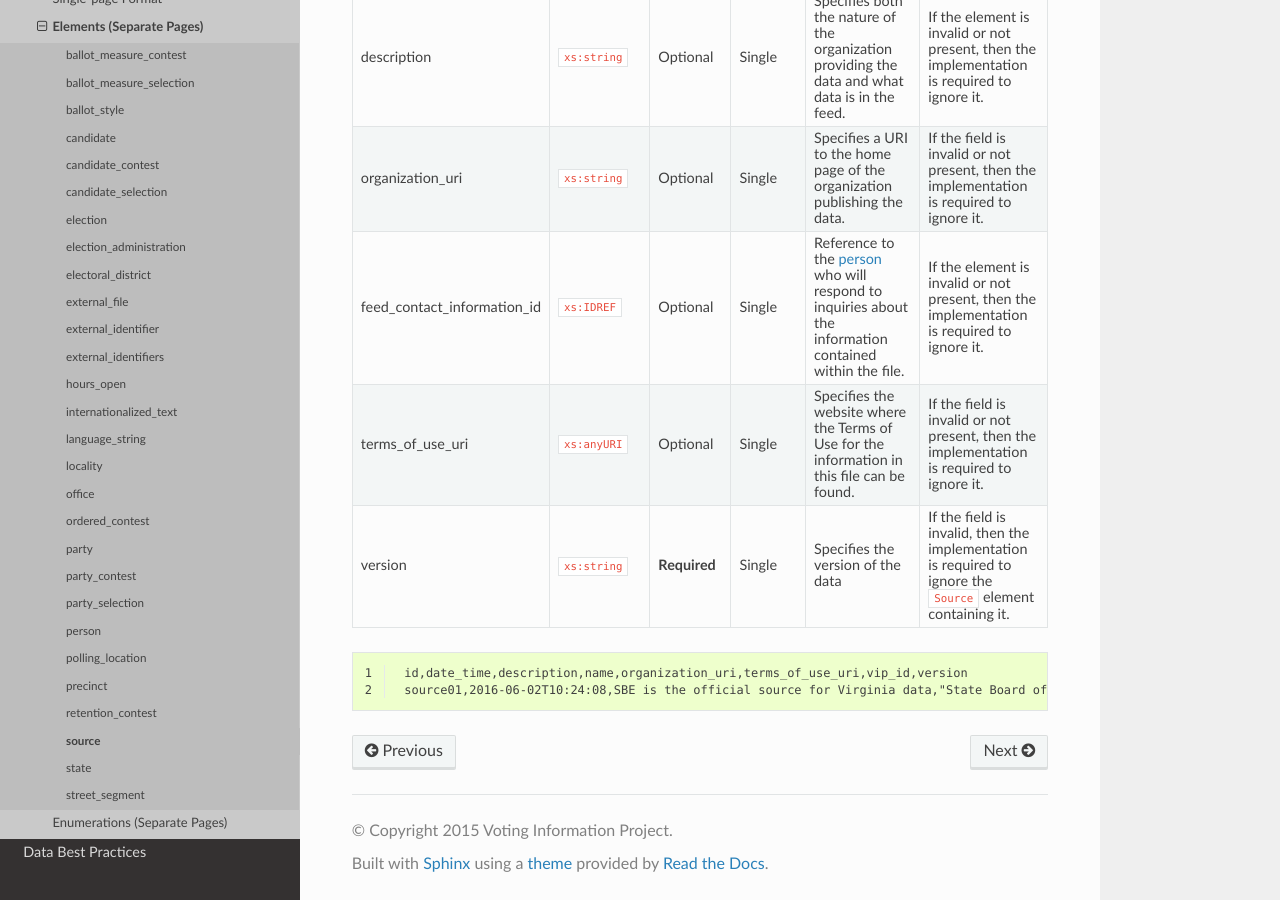
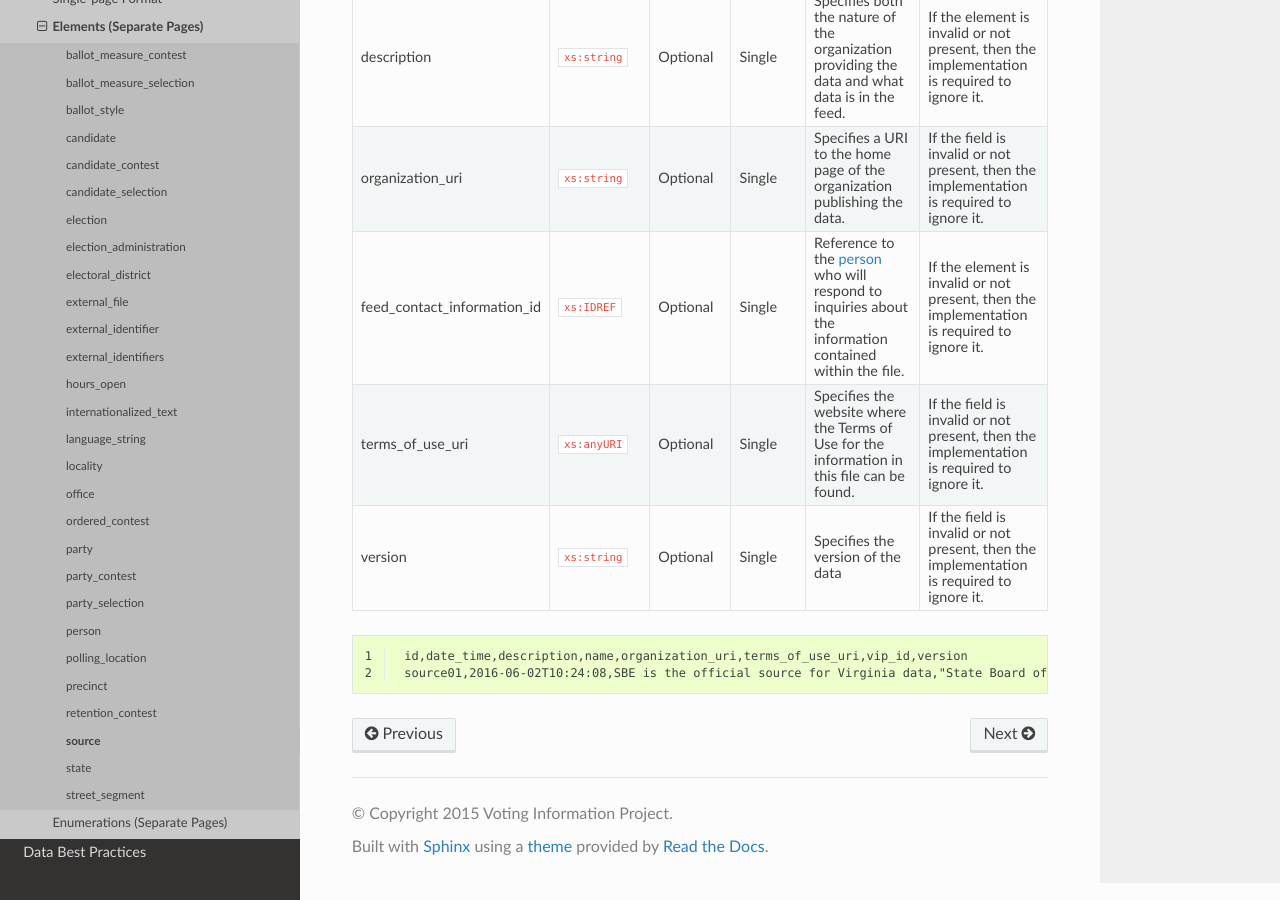
Before and after one commit to votinginfoproject/vip-specification, a Sphinx documentation site: the page built from docs/built_rst/csv/elements/source.rst, in a window 1280 px wide and 900 px high, scrolled down 681 px. Built offline with Sphinx 7.4.7 and the Read the Docs theme 2.0.0, drawn with Linux system fonts in a browser that asks for light colours.

Commit message:
source version is optional.

```diff
--- a/docs/built_rst/csv/elements/source.rst
+++ b/docs/built_rst/csv/elements/source.rst
@@ -40,9 +40,9 @@ the only required object in the feed file, and only one source object is allowed
 |                             |                 |              |              | Use for the information in this file can | then the implementation is required to   |
 |                             |                 |              |              | be found.                                | ignore it.                               |
 +-----------------------------+-----------------+--------------+--------------+------------------------------------------+------------------------------------------+
-| version                     | ``xs:string``   | **Required** | Single       | Specifies the version of the data        | If the field is invalid, then the        |
-|                             |                 |              |              |                                          | implementation is required to ignore the |
-|                             |                 |              |              |                                          | ``Source`` element containing it.        |
+| version                     | ``xs:string``   | Optional     | Single       | Specifies the version of the data        | If the field is invalid or not present,  |
+|                             |                 |              |              |                                          | then the implementation is required to   |
+|                             |                 |              |              |                                          | ignore it.                               |
 +-----------------------------+-----------------+--------------+--------------+------------------------------------------+------------------------------------------+
 
 .. code-block:: csv-table
--- a/docs/built_rst/csv/single_page.rst
+++ b/docs/built_rst/csv/single_page.rst
@@ -2833,9 +2833,9 @@ the only required object in the feed file, and only one source object is allowed
 |                             |                 |              |              | Use for the information in this file can | then the implementation is required to   |
 |                             |                 |              |              | be found.                                | ignore it.                               |
 +-----------------------------+-----------------+--------------+--------------+------------------------------------------+------------------------------------------+
-| version                     | ``xs:string``   | **Required** | Single       | Specifies the version of the data        | If the field is invalid, then the        |
-|                             |                 |              |              |                                          | implementation is required to ignore the |
-|                             |                 |              |              |                                          | ``Source`` element containing it.        |
+| version                     | ``xs:string``   | Optional     | Single       | Specifies the version of the data        | If the field is invalid or not present,  |
+|                             |                 |              |              |                                          | then the implementation is required to   |
+|                             |                 |              |              |                                          | ignore it.                               |
 +-----------------------------+-----------------+--------------+--------------+------------------------------------------+------------------------------------------+
 
 .. code-block:: csv-table
--- a/docs/built_rst/xml/elements/source.rst
+++ b/docs/built_rst/xml/elements/source.rst
@@ -40,9 +40,9 @@ the only required object in the feed file, and only one source object is allowed
 |                        |                                         |              |              | Use for the information in this file can | then the implementation is required to   |
 |                        |                                         |              |              | be found.                                | ignore it.                               |
 +------------------------+-----------------------------------------+--------------+--------------+------------------------------------------+------------------------------------------+
-| Version                | ``xs:string``                           | **Required** | Single       | Specifies the version of the data        | If the field is invalid, then the        |
-|                        |                                         |              |              |                                          | implementation is required to ignore the |
-|                        |                                         |              |              |                                          | ``Source`` element containing it.        |
+| Version                | ``xs:string``                           | Optional     | Single       | Specifies the version of the data        | If the field is invalid or not present,  |
+|                        |                                         |              |              |                                          | then the implementation is required to   |
+|                        |                                         |              |              |                                          | ignore it.                               |
 +------------------------+-----------------------------------------+--------------+--------------+------------------------------------------+------------------------------------------+
 
 .. _FIPS: https://www.census.gov/geo/reference/codes/cou.html
--- a/docs/built_rst/xml/single_page.rst
+++ b/docs/built_rst/xml/single_page.rst
@@ -3152,9 +3152,9 @@ the only required object in the feed file, and only one source object is allowed
 |                        |                                          |              |              | Use for the information in this file can | then the implementation is required to   |
 |                        |                                          |              |              | be found.                                | ignore it.                               |
 +------------------------+------------------------------------------+--------------+--------------+------------------------------------------+------------------------------------------+
-| Version                | ``xs:string``                            | **Required** | Single       | Specifies the version of the data        | If the field is invalid, then the        |
-|                        |                                          |              |              |                                          | implementation is required to ignore the |
-|                        |                                          |              |              |                                          | ``Source`` element containing it.        |
+| Version                | ``xs:string``                            | Optional     | Single       | Specifies the version of the data        | If the field is invalid or not present,  |
+|                        |                                          |              |              |                                          | then the implementation is required to   |
+|                        |                                          |              |              |                                          | ignore it.                               |
 +------------------------+------------------------------------------+--------------+--------------+------------------------------------------+------------------------------------------+
 
 .. _FIPS: https://www.census.gov/geo/reference/codes/cou.html
--- a/docs/yaml/elements/source.yaml
+++ b/docs/yaml/elements/source.yaml
@@ -79,5 +79,5 @@ tags:
   csv-header-name: version
   csv-type: xs:string
   description: Specifies the version of the data
-  required: true
+  error_then: =must-ignore
   type: xs:string
```
